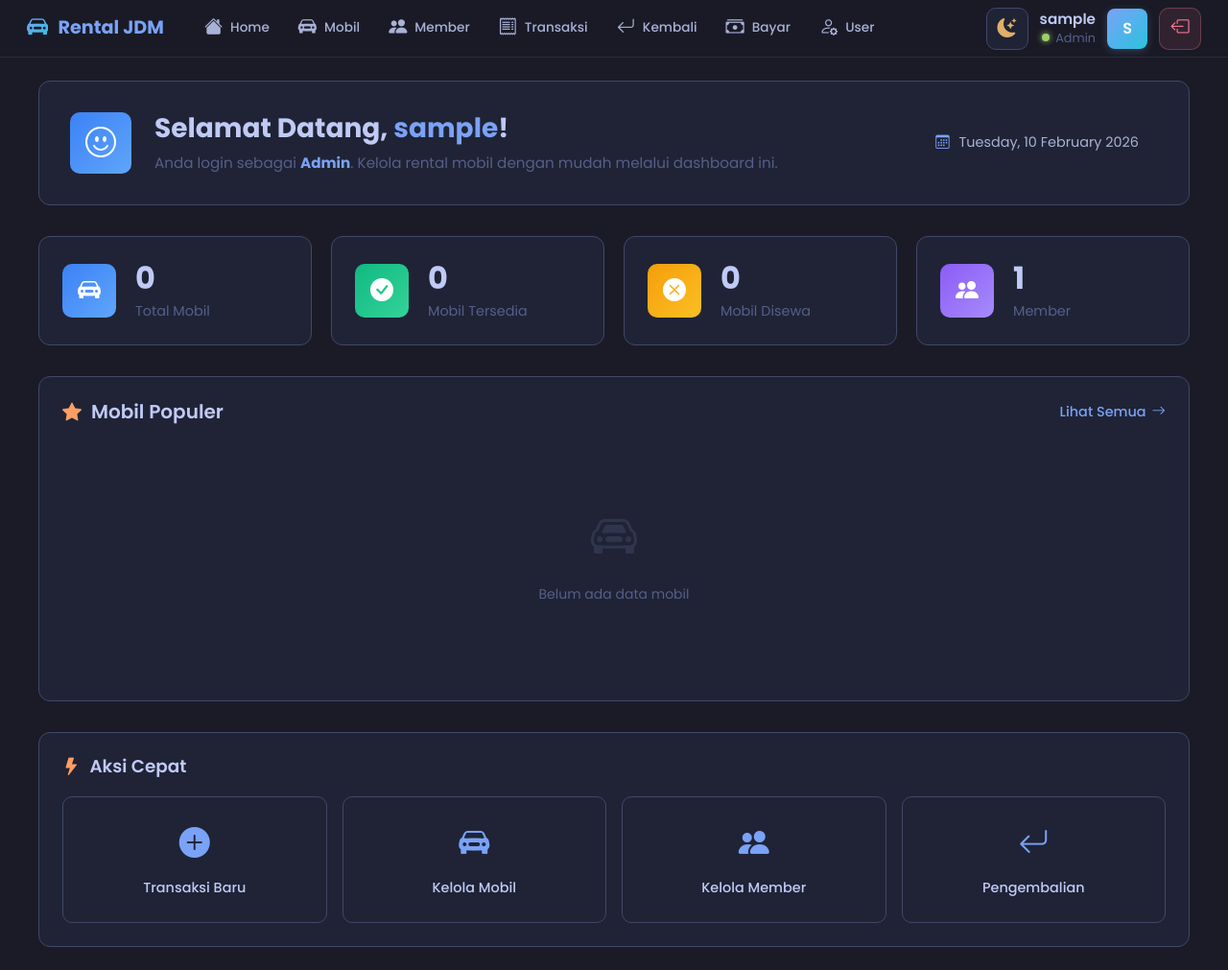
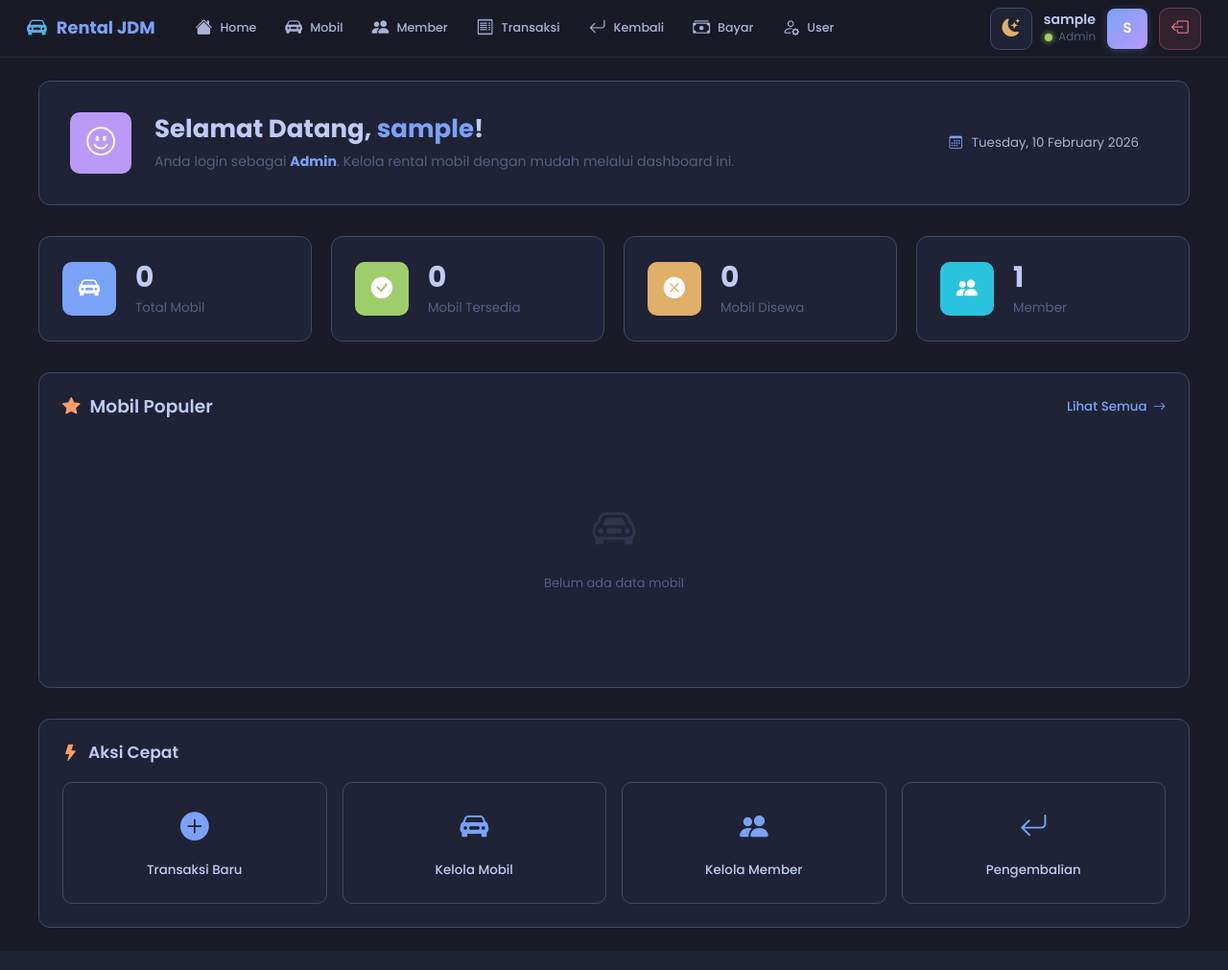
Before and after one commit to kuzanf3b/kansei-rental, a PHP site: page /index.php?page=base in a window 1280 px wide. Shown: the whole page at 96% size. After the commit the page ends 967 px from the top, so only its background shows below. Run offline with PHP 8.4, Linux system fonts and the light colour scheme; the visitor is signed in with stand-in values (Sample User, id 1); data comes from the database, SQL or seed files in the repository; data that the repository does not hold is empty.

Commit message:
feat: Update CSS variables for improved theme consistency and adjust font sizes

```diff
--- a/assets/css/base.css
+++ b/assets/css/base.css
@@ -144,13 +144,17 @@ textarea,
   box-sizing: border-box;
 }
 
+html {
+  font-size: 93%; /* Slightly smaller display (approx 13px base) */
+}
+
 body {
   font-family: "Poppins", sans-serif;
   background: var(--bg-primary);
   min-height: 100vh;
   color: var(--text-primary);
   line-height: 1.5;
-  font-size: 14px;
+  font-size: 0.875rem; /* ~13px at 93% base */
 }
 
 /* Typography */
--- a/assets/css/dashboard.css
+++ b/assets/css/dashboard.css
@@ -1526,7 +1526,7 @@
 .welcome-icon {
   width: 64px;
   height: 64px;
-  background: linear-gradient(135deg, #3b82f6, #60a5fa);
+  background: var(--secondary-color);
   border-radius: var(--radius-lg);
   display: flex;
   align-items: center;
@@ -1616,19 +1616,19 @@
 }
 
 .admin-stat-card .stat-icon.primary {
-  background: linear-gradient(135deg, #3b82f6, #60a5fa);
+  background: var(--primary-color);
 }
 
 .admin-stat-card .stat-icon.success {
-  background: linear-gradient(135deg, #10b981, #34d399);
+  background: var(--success-color);
 }
 
 .admin-stat-card .stat-icon.warning {
-  background: linear-gradient(135deg, #f59e0b, #fbbf24);
+  background: var(--warning-color);
 }
 
 .admin-stat-card .stat-icon.info {
-  background: linear-gradient(135deg, #8b5cf6, #a78bfa);
+  background: var(--info-color);
 }
 
 .admin-stat-card .stat-info h3 {
--- a/assets/css/layout.css
+++ b/assets/css/layout.css
@@ -179,7 +179,7 @@
   background: linear-gradient(
     135deg,
     var(--primary-color),
-    var(--accent-color)
+    var(--secondary-color)
   );
   border-radius: var(--radius-md);
   display: flex;
```
